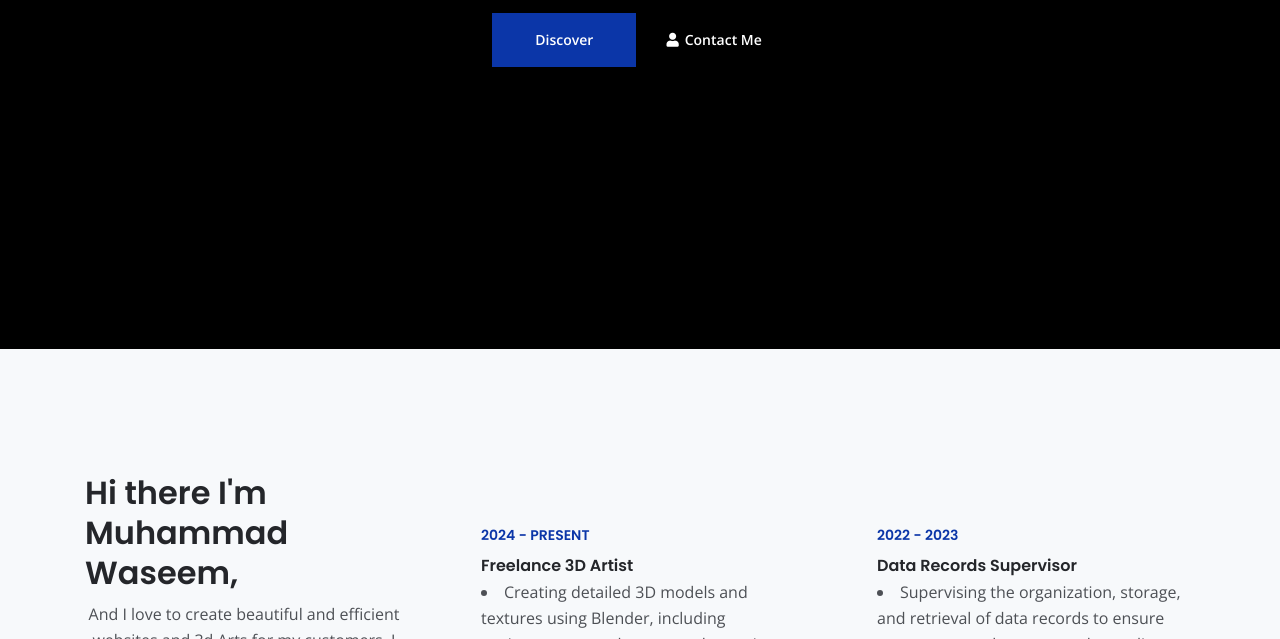
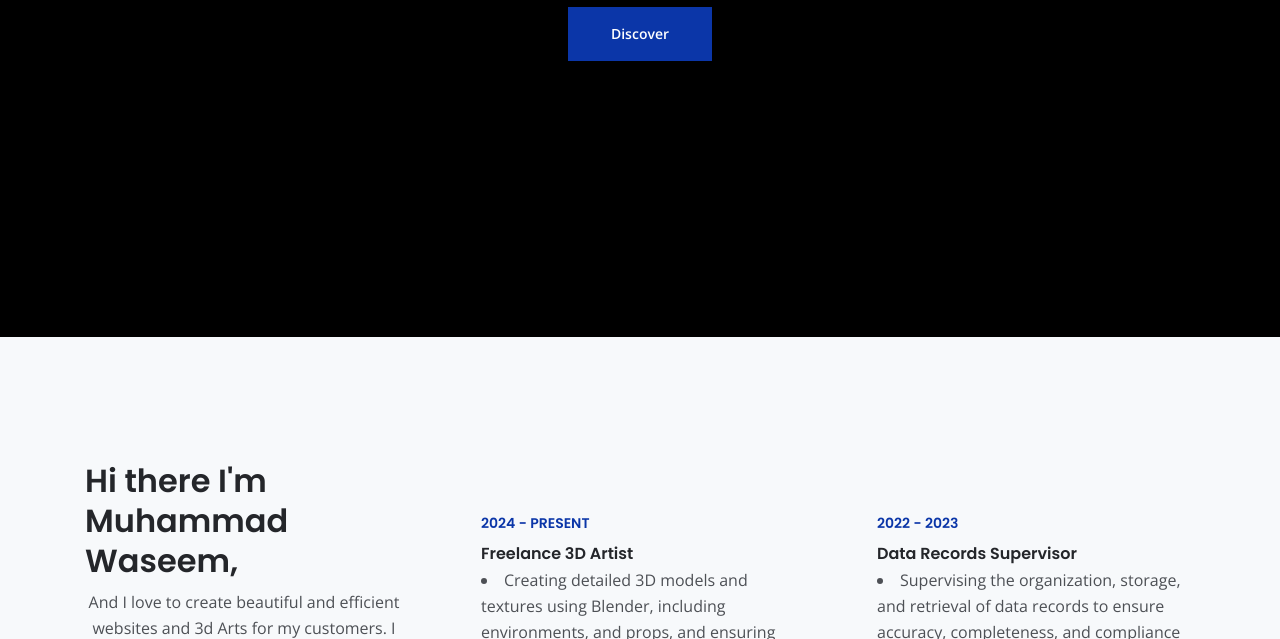
Before and after one commit to m-waseem1/waseem, a plain HTML site: page index.html in a window 1280 px wide. Shown: the part 461-1100 px from the top of the page. Drawn offline with nearby package versions, Linux system fonts and the light colour scheme.

Commit message:
Update index.html

```diff
--- a/index.html
+++ b/index.html
@@ -102,7 +102,6 @@
                     <div class="text-container">
                         <h1 class="h1-large">I love to create beautiful and efficient Art</h1>
                         <a class="btn-solid-lg page-scroll" href="#about">Discover</a>
-                        <a class="btn-outline-lg page-scroll" href="#contact"><i class="fas fa-user"></i>Contact Me</a>
                     </div> <!-- end of text-container -->
                 </div> <!-- end of col -->
             </div> <!-- end of row -->
```
